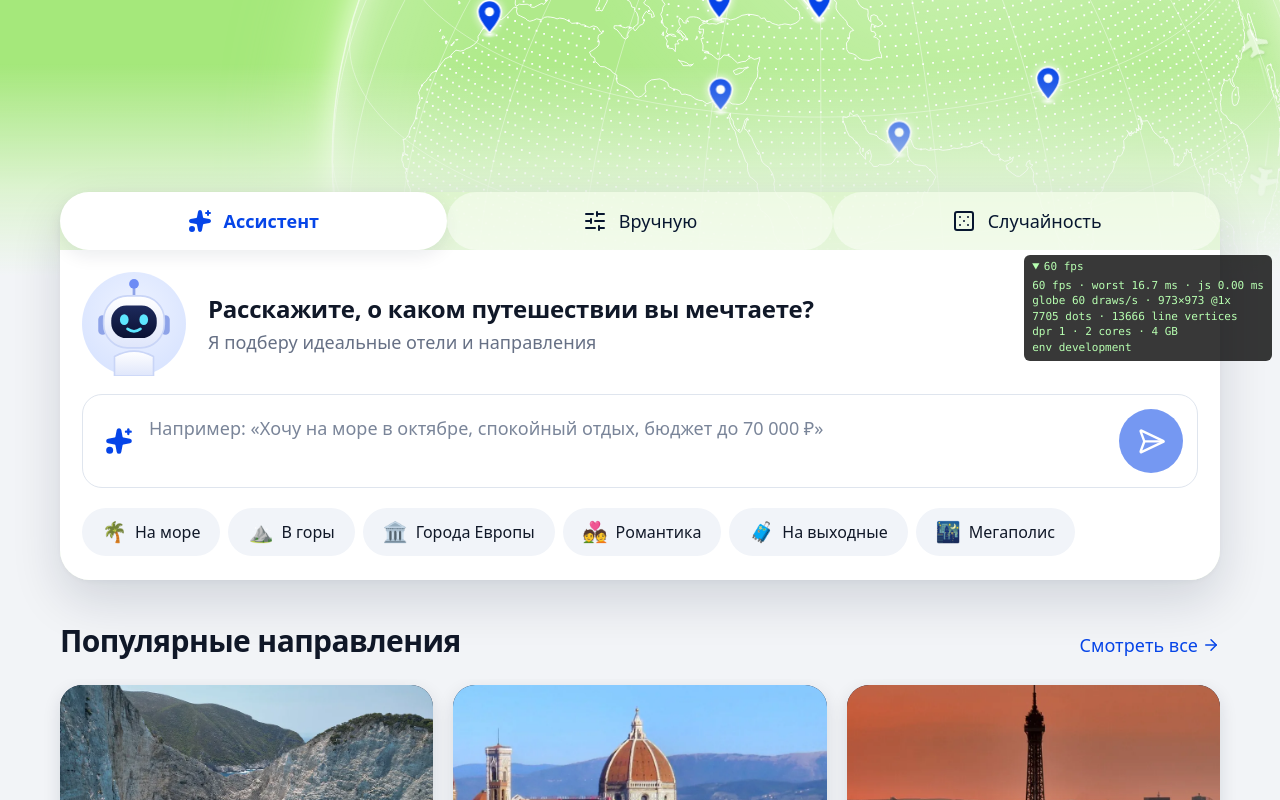
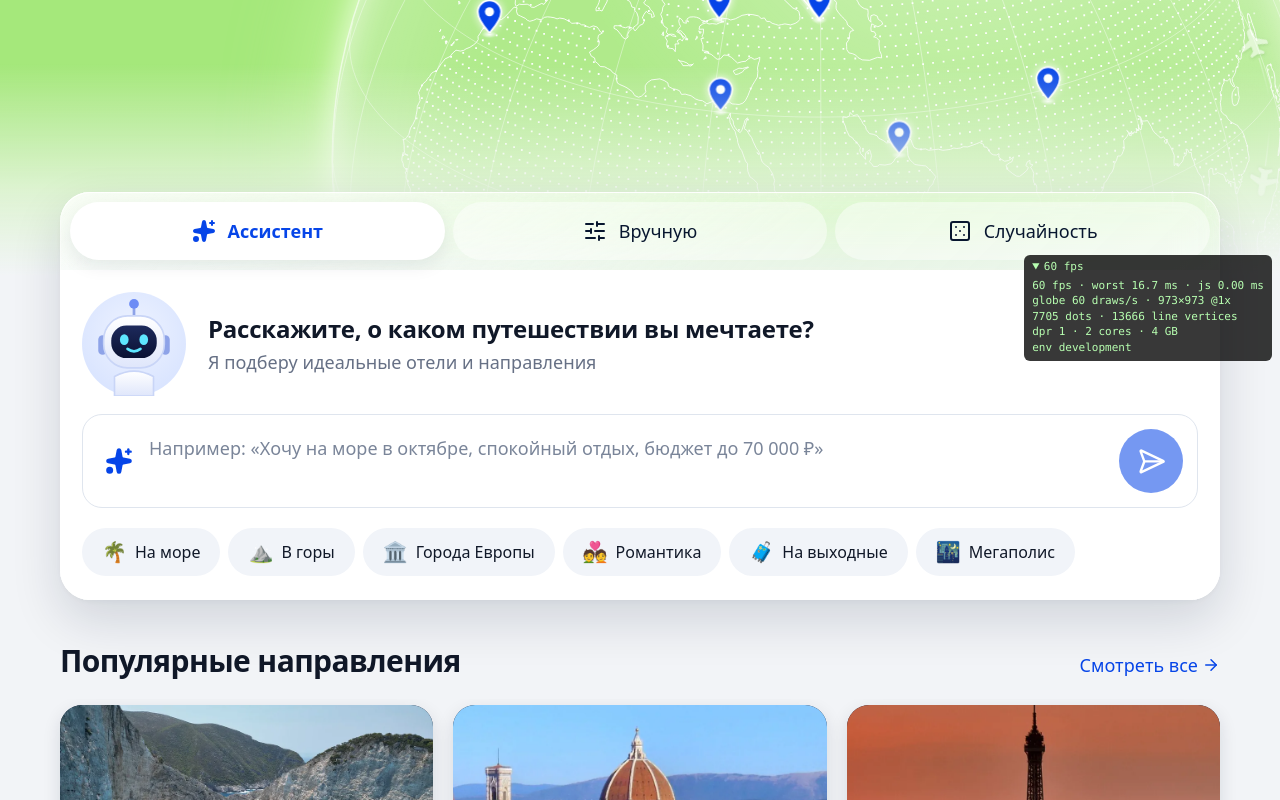
Before and after one commit to LeonidAlekseev/ostrovok-concept, a Next.js app: page / in a window 1280 px wide. Shown: the part 431-1231 px from the top of the page. Built offline with nearby package versions, Linux system fonts and the light colour scheme.

Commit message:
style: liquid glass search panel; padded tab row
Co-Authored-By: Claude Opus 5.5 <noreply@anthropic.com>

```diff
--- a/src/components/SearchPanel/SearchPanel.module.css
+++ b/src/components/SearchPanel/SearchPanel.module.css
@@ -1,16 +1,46 @@
+/* Liquid glass: the globe shows through, blurred and saturated, under a bright rim and a specular sheen. */
 .panel {
   position: relative;
   z-index: 10;
-  background: rgba(220, 247, 196, 0.45);
+  background: linear-gradient(135deg, rgba(255, 255, 255, 0.5), rgba(220, 247, 196, 0.22) 55%, rgba(255, 255, 255, 0.32));
   border-radius: clamp(22px, 5.6vw, 30px);
+  -webkit-backdrop-filter: blur(22px) saturate(180%);
+  backdrop-filter: blur(22px) saturate(180%);
   box-shadow:
+    inset 0 1px 0 rgba(255, 255, 255, 0.9),
+    inset 0 -1px 0 rgba(255, 255, 255, 0.35),
+    inset 0 0 0 1px rgba(255, 255, 255, 0.35),
+    inset 0 0 24px rgba(255, 255, 255, 0.25),
     0 20px 50px rgba(7, 22, 47, 0.14),
     0 2px 6px rgba(7, 22, 47, 0.04);
+}
+
+/* Specular highlight along the top-left edge; painted under the content (the panel is a stacking context). */
+.panel::before {
+  position: absolute;
+  inset: 0;
+  z-index: -1;
+  background:
+    radial-gradient(120% 60% at 0% 0%, rgba(255, 255, 255, 0.55), transparent 55%),
+    radial-gradient(80% 50% at 100% 100%, rgba(255, 255, 255, 0.2), transparent 60%);
+  border-radius: inherit;
+  pointer-events: none;
+  content: '';
+}
+
+@media (prefers-reduced-transparency: reduce) {
+  .panel {
+    background: #eefbe4;
+    -webkit-backdrop-filter: none;
+    backdrop-filter: none;
+  }
 }
 
 .tabs {
   display: grid;
   grid-template-columns: repeat(3, minmax(0, 1fr));
+  gap: clamp(4px, 1.4vw, 8px);
+  padding: clamp(6px, 2vw, 10px);
 }
 
 .tab {
```
